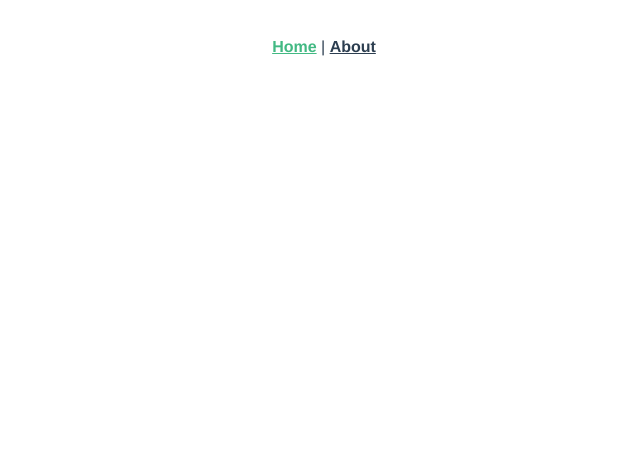
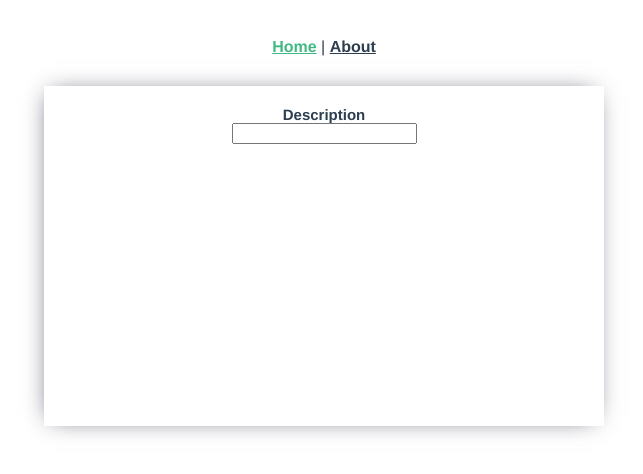
Before and after one commit to Datureli/clicktrains, a Vue app: page / in a window 1280 px wide. Shown: the top 474 px of the page, without its empty margins (316-959 px from the left). Built offline with nearby package versions, Linux system fonts and the light colour scheme.

Commit message:
create useForm composable

```diff
--- a/src/App.vue
+++ b/src/App.vue
@@ -1,9 +1,11 @@
 <template>
-  <nav>
-    <router-link to="/">Home</router-link> |
-    <router-link to="/about">About</router-link>
-  </nav>
-  <router-view/>
+  <div>
+    <nav>
+      <router-link to="/">Home</router-link> |
+      <router-link to="/about">About</router-link>
+    </nav>
+    <router-view />
+  </div>
 </template>
 
 <style>
--- /dev/null
+++ b/src/composables/useForm.js
@@ -0,0 +1,16 @@
+import { reactive, toRefs } from "vue";
+export function useForm() {
+  const state = reactive({
+    errors: [],
+    description: null,
+    vatInput: "",
+    vatOptions: [19, 21, 23, 25],
+    movie: null,
+  });
+
+  const validateForm = () => {
+    state.description ? true : 'Text is required'
+  };
+
+  return {validateForm, ...toRefs(state) };
+}
--- a/src/views/HomeView.vue
+++ b/src/views/HomeView.vue
@@ -1,9 +1,96 @@
 <template>
-  <div class="home">
-
+  <div class="home form">
+  <form action="">
+  <p>
+    <label for="name">Description</label>
+    <input
+      id="name"
+      v-model="name"
+      type="text"
+      name="name"
+    >
+  </p>
+  </form>
   </div>
 </template>
 
 <script>
+import { useForm } from '../composables/useForm'
+export default {
+  setup() {
+ let {validateForm,...toRefs} = useForm()
 
+ return {
+  validateForm,
+  ...toRefs
+ }
+  }
+}
 </script>
+<style>
+
+.form {
+  width: 500px;
+  height: 300px;
+  margin: auto;
+  padding: 20px 30px;
+  display: grid;
+  justify-content: center;
+  text-align: center;
+  box-shadow: -2px 0px 24px -9px rgba(66, 68, 90, 1);
+}
+
+.radioButton {
+  display: flex;
+}
+.errors {
+  display: block;
+  text-align: center;
+  color: red;
+  font-weight: 700;
+}
+label {
+  display: inline-block;
+  font-size: 15px;
+  font-weight: 800;
+}
+select {
+  width: 275px;
+  border: 2px solid #b9acac;
+  border-radius: 4px;
+  display: block;
+  font-size: 14px;
+  padding: 10px;
+}
+
+button {
+  background-color: #8294b9;
+  border: 2px solid #8294b9;
+  border-radius: 6px;
+  height: 50px;
+  display: block;
+  font-size: 20px;
+  cursor: pointer;
+  transition: 0.8s;
+}
+p {
+  display: grid;
+  margin: auto;
+  font-size: 15px;
+}
+.successStatus {
+  display: grid;
+  width: 200px;
+  height: 200px;
+  color: rgb(255, 255, 255);
+  background: rgb(71, 167, 71);
+  border: 2px solid rgb(0, 128, 0);
+  text-align: center;
+  justify-content: center;
+  border-radius: 50%;
+  margin: 150px auto;
+}
+.successStatusParagraph {
+  font-size: 25px;
+}
+</style>
```
Also changed, not shown: src/components/Form.vue (+12 -0 lines), .eslintrc.js (deleted).
